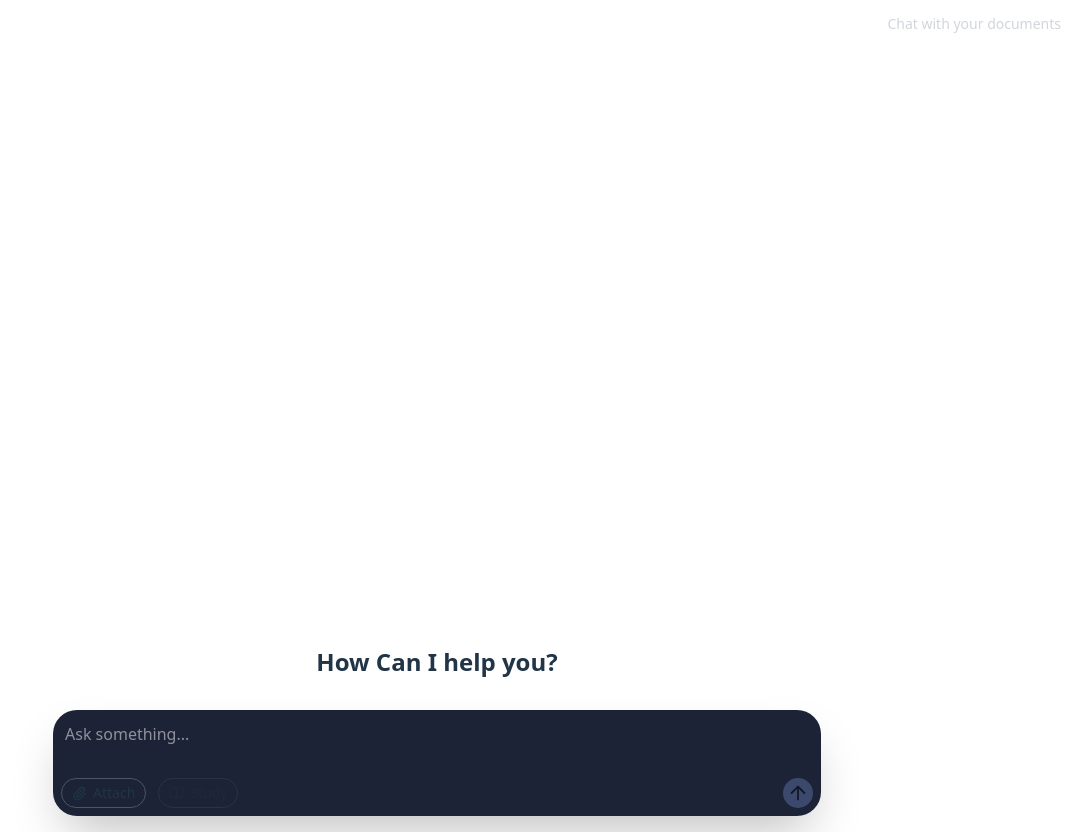
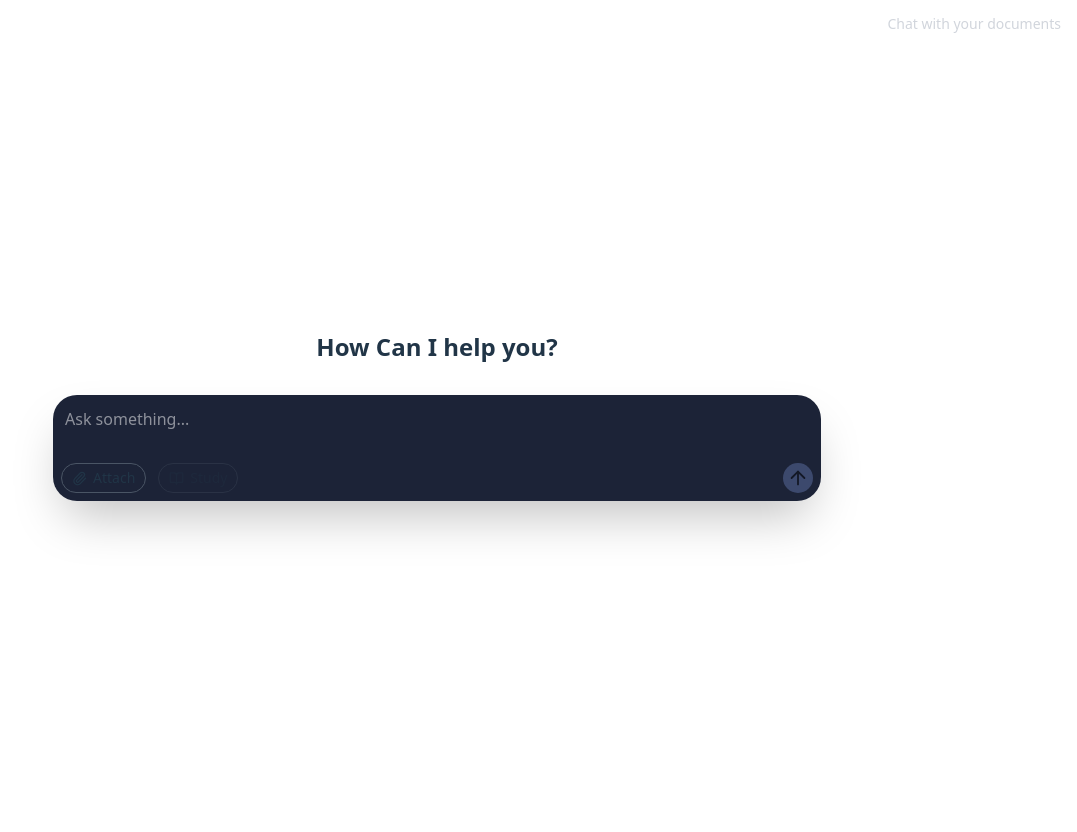
Before and after one commit to Aneeshaik/insightai, a React (Vite) app in the folder frontend/: page / in a window 1280 px wide. Shown: the whole page, without its empty margins (203-1280 px from the left). After the commit the page ends 800 px from the top, so only its background shows below. Built offline with nearby package versions, Linux system fonts and the light colour scheme.

Commit message:
dvh-change

```diff
--- a/frontend/src/App.jsx
+++ b/frontend/src/App.jsx
@@ -4,7 +4,7 @@ import Home from "./pages/Home";
 
 function App() {
   return (
-    <div className="min-h-screen flex flex-col w-full">
+    <div className="min-h-[100dvh] flex flex-col w-full">
       <Navbar />
       <div className="flex-1 flex items-center justify-center">
         <Home />
--- a/frontend/src/components/ChatBox.jsx
+++ b/frontend/src/components/ChatBox.jsx
@@ -90,7 +90,9 @@ const ChatBox = () => {
   }, [messages]);
 
   return (
-    <div className="flex flex-col min-h-[100dvh]">
+    <div className={`flex flex-col ${
+      messages.length > 0 ? "h-[calc(100dvh-44px)]" : "100dvh"
+    }`}>
       {messages.length > 0 && <div className="h-10 shrink-0" />}
       <div className={`flex-1 flex flex-col overflow-y-auto space-y-2 ${
         messages.length > 0 ? "pb-4" : "justify-end"
```
